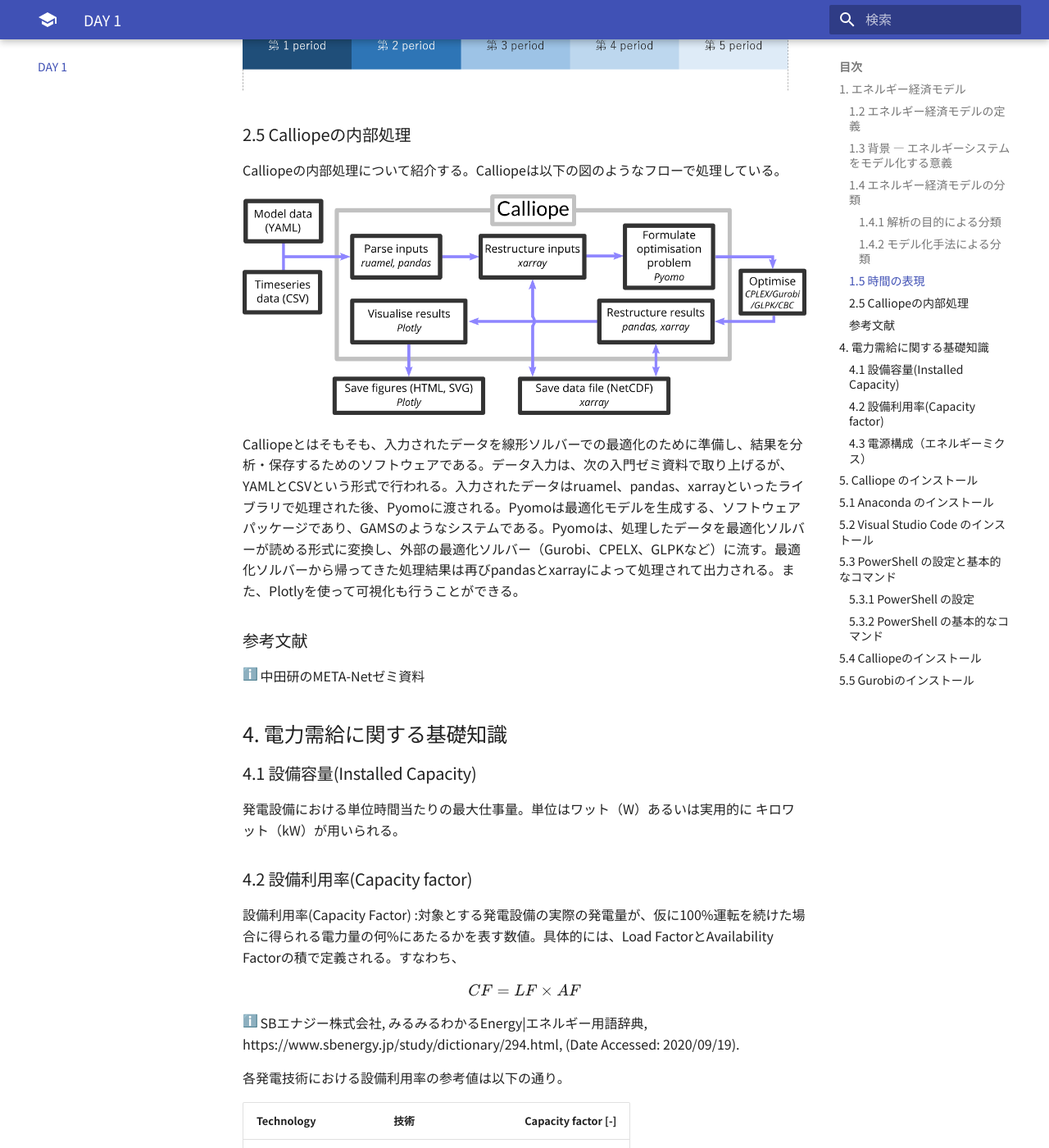
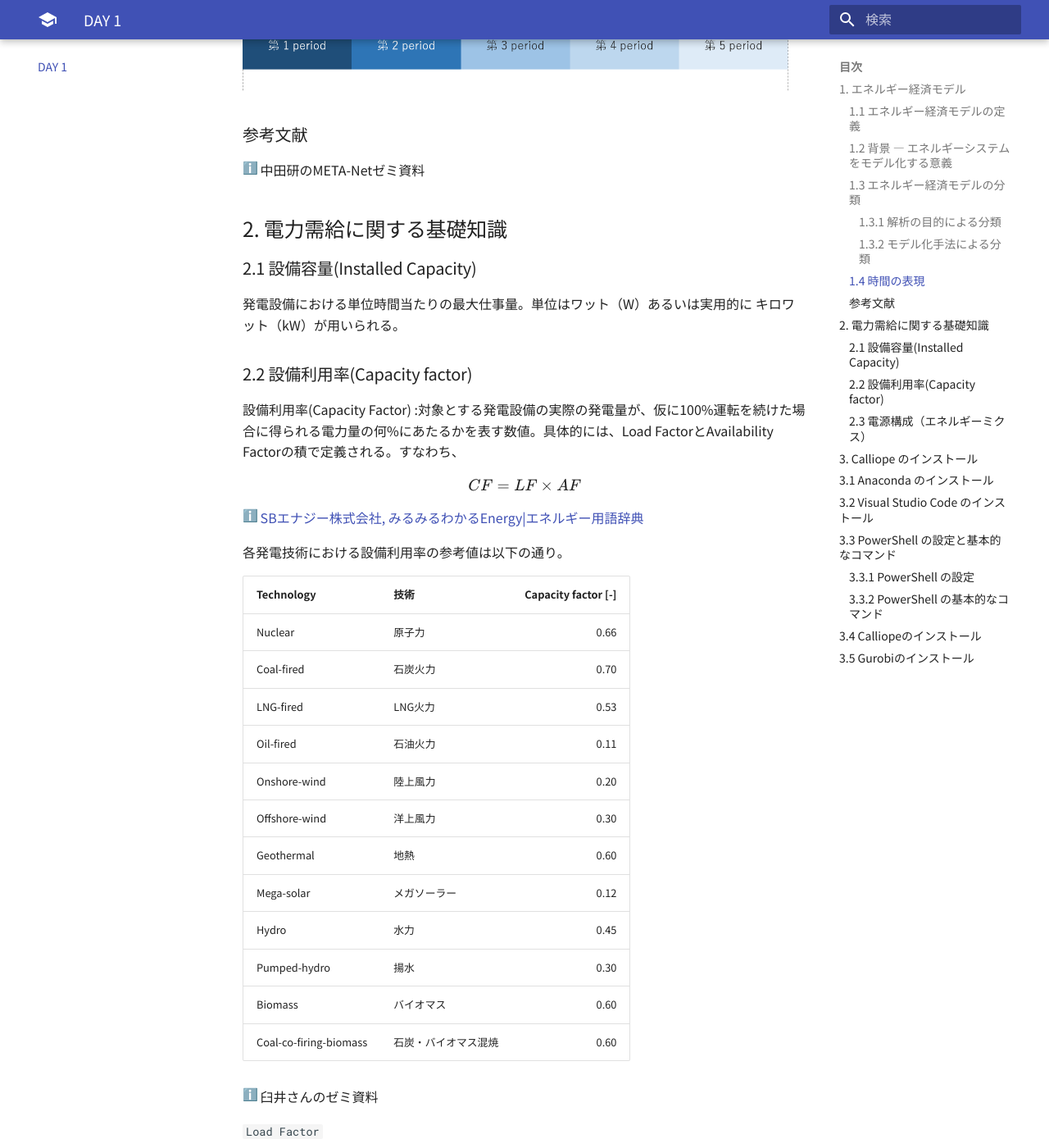
Before and after one commit to tetsu26/Calliope-seminar, an MkDocs documentation site: the page built from docs/chapter_1.md, in a window 1280 px wide and 1400 px high, scrolled down 2056 px. Shown: the whole window at 82% size. Built offline with MkDocs 1.6.1 and Material for MkDocs 9.7.7, drawn with Linux system fonts in a browser that asks for light colours; nearby versions of some CDN libraries; emoji names are drawn with the system emoji font; formulas are drawn with MathJax 3; some of the changed text lies outside the part shown.

Commit message:
微調整　DAY1最終版

````diff
--- a/docs/chapter_1.md
+++ b/docs/chapter_1.md
@@ -2,7 +2,7 @@
 
 ## 1. エネルギー経済モデル
 
-### 1.2 エネルギー経済モデルの定義
+### 1.1 エネルギー経済モデルの定義
 **エネルギーシステムや経済活動を数式化したもの**
 
 解析の範囲
@@ -17,7 +17,7 @@
     ![電力部門](images/electricity_sector_model.png "電力システムの非常に単純なモデル")
 
 
-### 1.3 背景 &mdash; エネルギーシステムをモデル化する意義
+### 1.2 背景 &mdash; エネルギーシステムをモデル化する意義
 
 * 地球温暖化を始めとする環境問題や、途上国でのエネルギーアクセス問題が存在する。（地球温暖化のCO<sub>2</sub>起因説に対する懐疑論者もいらっしゃいますが、中田研では研究の前提として支持する立場です。）
 * 解決の選択肢として、様々な技術や政策がある。
@@ -25,9 +25,9 @@
 
 * 技術や政策がエネルギーシステムに及ぼす影響を定量的に評価するには、エネルギーシステムをモデル化し数式で表現する必要がある。
 
-### 1.4 エネルギー経済モデルの分類
+### 1.3 エネルギー経済モデルの分類
 
-#### 1.4.1 解析の目的による分類
+#### 1.3.1 解析の目的による分類
 
 `最適化モデル`
 :    費用最小化やCO<sub>2</sub>排出量最小化などの、目的を達成するために必要なエネルギーシステム構成を求める。目的関数（費用やCO<sub>2</sub>排出量など）が最小or最大となるように解析を行う
@@ -35,7 +35,7 @@
 `シミュレーションモデル`
 :    技術の選択基準などが、現在のものと同じと仮定して、将来のエネルギーシステム構成を求める。政策や技術導入が、実際にエネルギーシステム構成に及ぼすであろう影響を解析できる。
 
-#### 1.4.2 モデル化手法による分類
+#### 1.3.2 モデル化手法による分類
 
 `トップダウンモデル`
 :   産業連関表を用いて、エネルギーの最適配分量を求める。エネルギー部門と経済部門の相互作用の解析に用いられる。
@@ -51,7 +51,7 @@
 
 <!-- Calliope はボトムアップの最適化モデルなのかは自信がない。EnergyPLAN入れるならどこかな？ -->
 
-### 1.5 時間の表現
+### 1.4 時間の表現
 <!-- period ってCalliopeで使うっけ？ -->
 エネルギーシステム設計において、長期的なシナリオを考える上では解析を行う期間をいくつかに分割する。分割されたそれぞれの期間はperiodといい、エネルギーシステム分析では1 period = 10 yearsとするのが一般的。Calliopeでは最高1時間の時間解像度で計算可能。
 <!-- 時間解像度については要チェック -->
@@ -59,92 +59,25 @@
 <!-- 図 -->
   ![時間の表現](images/time_expression.png "periodの説明")
 
-### 2.5 Calliopeの内部処理
-
-Calliopeの内部処理について紹介する。Calliopeは以下の図のようなフローで処理している。
-
-![calliope_workflow](images/calliope_workflow_basic.png)
-
-Calliopeとはそもそも、入力されたデータを線形ソルバーでの最適化のために準備し、結果を分析・保存するためのソフトウェアである。データ入力は、次の入門ゼミ資料で取り上げるが、YAMLとCSVという形式で行われる。入力されたデータはruamel、pandas、xarrayといったライブラリで処理された後、Pyomoに渡される。Pyomoは最適化モデルを生成する、ソフトウェアパッケージであり、GAMSのようなシステムである。Pyomoは、処理したデータを最適化ソルバーが読める形式に変換し、外部の最適化ソルバー（Gurobi、CPELX、GLPKなど）に流す。最適化ソルバーから帰ってきた処理結果は再びpandasとxarrayによって処理されて出力される。また、Plotlyを使って可視化も行うことができる。
-
 ### 参考文献
 :information_source: 中田研のMETA-Netゼミ資料
 
-<!-- 要素技術のセクション不要説が今全俺の中で持ち上がっている
 
-## 3. 要素技術
-Calliopeでは様々な発電所や熱プラントを扱うことができる。ここでは日本でよく用いられている発電所について説明する。
+## 2. 電力需給に関する基礎知識
 
-### 3.1 火力発電
-
-#### 汽力
-汽力発電とは、高圧の水蒸気でタービンを回して電力へ変換する発電方法である。義務教育で習う火力発電所の仕組みは汽力発電であることが多い。高圧の水蒸気を作れれば発電できるため、多種多様な燃料を使うことができる。代表的な燃料として、石油、天然ガス、高炉ガス、石炭、コークス、木質チップがある。発電効率は40％ほど。
-
-![汽力発電](images\bol.png)
-
-:information_source:https://www.jera.co.jp/business/thermal-power/type
-
-#### ガスタービン
-ガスタービン発電とは、圧縮空気と燃料ガスを燃焼器で燃焼させ、発生した高温高圧の排気ガスをガスタービンに吹き付けて発電する発電方式である。航空機に使われているジェットエンジンに発電機を取り付けたようなイメージである。非常に高速に回転しているガスタービンに排気ガスを直接吹き付けるため、不純物の少ない燃料しか使用できない。天然ガスや灯油、軽油が主に使われている。
-
-#### コンバインドサイクル
-
-コンバインドサイクル発電とは、ガスタービン発電の排熱で汽力発電を行う発電方法である。
-
-
-##### コンバインドサイクルガスタービン発電 (CCGT)
-
-ガスタービンからの排気から熱を回収し、回収熱でもう一度発電を行うため、発電効率60%程度と高い。
-
-![CCGT模式図](images/ccgt.jpg)
-
-:information_source: https://www.mhps.com/jp/products/gtcc/
-
-##### 石炭ガス化複合発電(IGCC)
-
-石炭をガス化し、それを用いてコンバインドサイクル発電を行う。発電効率は50％程度と従来の石炭火力と比較して約10％よい。
-
-#### 内燃
-
-内燃発電とは所謂「エンジン」を用いた発電方法である。燃料は軽油やガソリン、LPGが用いられる。島しょ部に多い。
-
-### 3.2 水力発電
-
-水力発電は高所から落下する水のエネルギーを利用して発電する。再エネ発電の一種ではあるが、設置できる場所が限られており、今後の新設は見込まれない。ただ発電するものと、夜間などの余剰電力で水をくみ上げ、電力需要がひっ迫した際にくみ上げておいた水で発電する「揚水式水力発電所」というものが存在する。以下に揚水式水力発電所の模式図を示す。
-
-![揚水発電所](images\yosui.gif)
-
-:information_source:https://www.fepc.or.jp/enterprise/hatsuden/water/yousuishiki/index.html
-
-### 3.3 原子力発電
-
-無限のエネルギー。ご存じのように今後の増設は見込めない。
-
-### 3.4 再エネ発電
-
-#### 3.4.1 太陽光
-
-#### 3.4.2 風力
-
-#### 3.4.3 その他
-
--->
-
-## 4. 電力需給に関する基礎知識
-
-### 4.1 設備容量(Installed Capacity)
+### 2.1 設備容量(Installed Capacity)
 
 発電設備における単位時間当たりの最大仕事量。単位はワット（W）あるいは実用的に
 キロワット（kW）が用いられる。
 
-### 4.2 設備利用率(Capacity factor)
+### 2.2 設備利用率(Capacity factor)
 
 設備利用率(Capacity Factor)
 :対象とする発電設備の実際の発電量が、仮に100%運転を続けた場合に得られる電力量の何%にあたるかを表す数値。具体的には、Load FactorとAvailability Factorの積で定義される。すなわち、
 $$
 CF = LF \times AF
 $$
-:information_source: SBエナジー株式会社, みるみるわかるEnergy|エネルギー用語辞典, https://www.sbenergy.jp/study/dictionary/294.html, (Date Accessed: 2020/09/19).
+:information_source: [SBエナジー株式会社, みるみるわかるEnergy|エネルギー用語辞典](https://www.sbenergy.jp/study/dictionary/294.html)
 
 各発電技術における設備利用率の参考値は以下の通り。
 
@@ -179,7 +112,7 @@
 $$
 で求められる。
 
-### 4.3 電源構成（エネルギーミクス）
+### 2.3 電源構成（エネルギーミクス）
 
 電力需要は季節や時間によって刻々と変化するが、現状、大量に蓄電しておくことは難しいため、過不足がないように供給量を追随させる必要がある。このため、電力会社はエネルギー資源の特性を活かした電源構成で電力の供給を行っている。ここでいう「特性」とは様々な観点での分類が考えられるが、出力変動の可変性に応じて「ベースロード電源」、「ミドル電源」、「ピーク電源」がある。
 
@@ -199,30 +132,28 @@
 :information_source: [IEAのtwitter](https://twitter.com/iea/status/614186782335365120)
 
 
-## 5. Calliope のインストール
+## 3. Calliope のインストール
 
-## 5.1 Anaconda のインストール
+## 3.1 Anaconda のインストール
 
 Anaconda3をインストールする。[ここから](https://www.anaconda.com/products/individual)ダウンロードできる。
 
 PCにAnacondaをインストールしたら、Pythonパッケージのインストールに```pip```を使うと環境が破壊されてしまうことがあるので、```conda```を使うようにする。たいていのパッケージは```conda```でも提供されている。万が一```pip```コマンドでパッケージをインストールした後に環境が動かなくなった際は、Anacondaを再インストールすることが手っ取り早い解決策である。 [参考サイト](http://onoz000.hatenablog.com/entry/2018/02/11/142347)
 
-!!!Warning
-    とか言ってこの文章をビルドしているmkdocsパッケージはpipでしかインストールできない
 
-## 5.2 Visual Studio Code のインストール
+## 3.2 Visual Studio Code のインストール
 
 [ここから](https://code.visualstudio.com/)ダウンロードできる。どうしてもEmacsなど他のエディタがいい人は黙ってて。
 
 [Japanese Language Pack for Visual Studio Code](https://marketplace.visualstudio.com/items?itemName=MS-CEINTL.vscode-language-pack-ja)という拡張機能を入れるとUIが日本語になる。
 
-## 5.3 PowerShell の設定と基本的なコマンド
+## 3.3 PowerShell の設定と基本的なコマンド
 
 ターミナルとしてPowerShellを使う。Windows環境ではコマンドプロンプトのほうがメジャーであるが、言語として古く、更新もされていないためお勧めしない。Mac & Linuxの人は標準のターミナルを使えば大丈夫。
 
-PowerShellはWindowsに最初からインストールされているため、インストールする必要はない。しかし、Windowsに同梱されているPowershellは最新版ではないので、気になる人は[ここから](https://github.com/PowerShell/PowerShell)ダウンロード・インストールできる。
+PowerShellはWindowsに最初からインストールされているため、インストールする必要はない。しかし、Windowsに同梱されているPowershellは最新版ではないので、気になる人は[ここから](https://github.com/PowerShell/PowerShell)最新版をダウンロード・インストールできる。
 
-### 5.3.1 PowerShell の設定
+### 3.3.1 PowerShell の設定
 
 PowerShellのスクリプトを実行できるように実行ポリシーを変更する。
 
@@ -235,7 +166,7 @@
 1. ```conda init``` をコピペして実行。「Anaconda Powershell Prompt」を閉じる。
 1. PowerShellを起動して```conda -V```を入力。エラーが出なければおｋ！
 
-### 5.3.2 PowerShell の基本的なコマンド
+### 3.3.2 PowerShell の基本的なコマンド
 
 PowerShellのコマンド（正式にはコマンドレットと呼ぶ）は、```<動詞>-<名詞>```の命名規則に従っている。例えば、ディレクトリ移動する時のコマンドは```Set-Location```と定義されている。しかし、いちいちディレクトリ移動の度にこの長いコマンドを入力していると日が暮れるので、よく使うコマンドにはエイリアスが定義されており、ディレクトリ移動には```cd```や```chdir```などが定義されている。そのため、基本的な操作はLinuxと同じコマンドで操作できる。おそらく学部生時にLinuxの基本的なコマンドは習っていると思うが、一応軽く紹介しておく。
 
@@ -249,7 +180,7 @@
 | rm | ファイルやフォルダを削除する |
 | pwd | 現在いる場所を表示する |
 
-## 5.4 Calliopeのインストール
+## 3.4 Calliopeのインストール
 
 PowerShellを開き、以下のコマンドを実行する。
 ```
@@ -262,7 +193,7 @@
 ```
 PowerShellの先頭に(calliope)が表示されていれば準備完了！
 
-## 5.5 Gurobiのインストール
+## 3.5 Gurobiのインストール
 
 Calliopeの実行には何かしらのソルバーが必要である。大学のPCにインストールするときは、[このサイト](https://qiita.com/keisukesato-ac/items/b0425a879622b99a2610)を参考にGurobiをインストールして、無償のアカデミックライセンスを取得すること。
 
--- a/docs/chapter_2.md
+++ b/docs/chapter_2.md
@@ -52,11 +52,19 @@
 * 資源の採掘から最終消費までの各エネルギープロセスをノードとして表現。
 * ノードのネットワーク（ノード間を互いにパスでつないだもの）によってエネルギーシステムを表現。
 
+### 1.4 Calliopeの内部処理
+
+Calliopeの内部処理について紹介する。Calliopeは以下の図のようなフローで処理している。
+
+![calliope_workflow](images/calliope_workflow_basic.png)
+
+Calliopeとはそもそも、入力されたデータを線形ソルバーでの最適化のために準備し、結果を分析・保存するためのソフトウェアである。データ入力は、次の入門ゼミ資料で取り上げるが、YAMLとCSVという形式で行われる。入力されたデータはruamel、pandas、xarrayといったライブラリで処理された後、Pyomoに渡される。Pyomoは最適化モデルを生成する、ソフトウェアパッケージであり、GAMSのようなシステムである。Pyomoは、処理したデータを最適化ソルバーが読める形式に変換し、外部の最適化ソルバー（Gurobi、CPELX、GLPKなど）に流す。最適化ソルバーから帰ってきた処理結果は再びpandasとxarrayによって処理されて出力される。また、Plotlyを使って可視化も行うことができる。
+
 :information_source: [Calliope公式ドキュメンテーション](https://calliope.readthedocs.io/en/stable/index.html)
 
-## Calliope のチュートリアル
+## 2. Calliope のチュートリアル
 
-### YAMLの書き方
+### 2.1 YAMLの書き方
 
 Calliopeの設定ファイルは、`YAML`（ヤムル）という形式で書かれている。この形式は、コンピュータにも人間にも読みやすいようにできており、`XML`や`JSON`といった形式と似たような役割である。拡張子は`.yml`か`.yaml`が用いられる。この入門資料では、Calliopeを回す際に知っておいたほうが良い部分のみ解説する。
 
@@ -91,7 +99,7 @@
 ```
 なお、YAMLではインデント（字下げ）にスペースのみを使い、スペース二個単位でインデントすることが多い。コメントアウトは`#`を使う。
 
-### 実行ファイルの構造
+### 2.2 実行ファイルの構造
 
 !!!note
     詳しくは[公式ドキュメント](https://calliope.readthedocs.io/en/stable/user/building.html)を参照されたい
@@ -110,7 +118,7 @@
 ```
 Calliope実行時に呼び出す設定ファイルは`model.yml`であり、この`model.yml`ファイルに他のYAMLドキュメントを呼び出す記載をしていく。
 
-### 公式チュートリアルを動かしてみる
+### 2.3 公式チュートリアルを動かしてみる
 
 とりあえず、手元のコンピュータでチュートリアルファイルを動かしてみよう。まずは実行ファイルを置く場所を適当に作って移動する。例えば、
 ```bash
@@ -130,7 +138,7 @@
 ```
 以上の一連のコマンドを入力すると、tutorialフォルダにサンプルコードが自動でコピーされ、VSCodeで開かれたと思う。デフォルトの設定ではソルバーに`cbc`が指定されているので、前回インストールした`gurobi`又は`CPLEX`に設定しなおす必要がある。ソルバーの設定は`model.yml`に記載があるので開いて編集する。
 
-![model.yml](/images/tutorial.png)
+![model.yml](images/tutorial.png)
 
 おそらく、開くとこのようになっていると思う。ソルバーは20行目あたりに記載があるので、
 ```yaml
@@ -153,17 +161,17 @@
 calliope run .\model.yaml --save_csv=outputs --save_plots=output_plot.html
 ```
 
-## エネルギーモデルの作製
+## 3. エネルギーモデルの作製
 
 それでは、オリジナルのエネルギーシステムモデルを作製し、分析してみよう。
 
-### 作製するモデルの詳細
+### 3.1 作製するモデルの詳細
 
 今回作成するエネルギーシステムは、対象地域を東北電力管内（東北六県+新潟県）として、電力需要のみを考慮する。各県の電力需要と、太陽光発電ポテンシャル、洋上風力発電ポテンシャルの推計値を入力とし、東北電力管内で電力を賄った際の電力の流れを可視化する。各県を以下の図のように接続し、電力を融通する。
 
 ![モデル図](images/model.svg)
 
-### 下準備
+### 3.2 下準備
 
 今回はチュートリアルモデルをベースにモデルを作製する。先ほどと同様に、適当なディレクトリにチュートリアルモデルをコピーする。
 ```bash
@@ -176,13 +184,13 @@
 次にモデルで入力として使う、時系列データをダウンロードする。
 <!-- ダウンロードリンクが決まり次第追記する -->
 
-### `model.yaml`を編集
+### 3.3 `model.yaml`を編集
 
 
 ソルバーに`gurobi`を指定する。
 
-### `locations.yaml`を編集
+### 3.4 `locations.yaml`を編集
 
 
 
-### `techs.yaml`を編集
+### 3.5 `techs.yaml`を編集
````
Also changed, not shown: docs/images/bol.png (deleted), docs/images/ccgt.jpg (deleted), docs/images/model.png (deleted), docs/images/yosui.gif (deleted).
